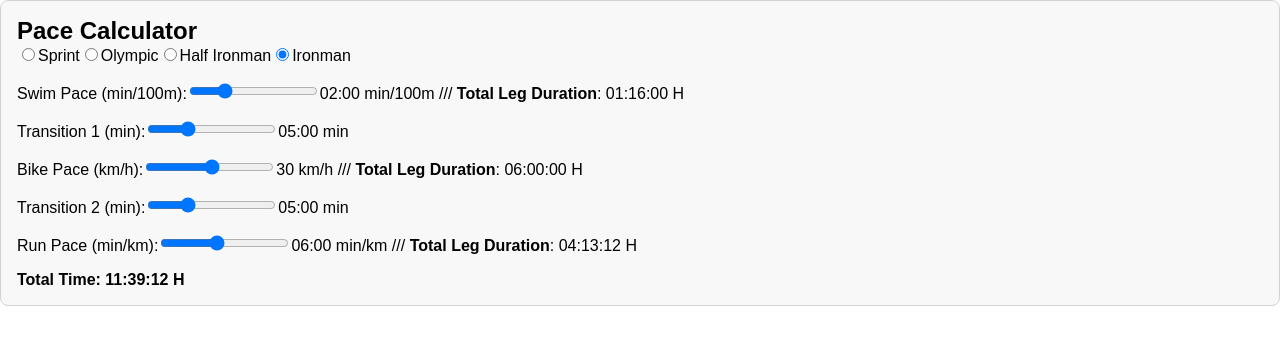
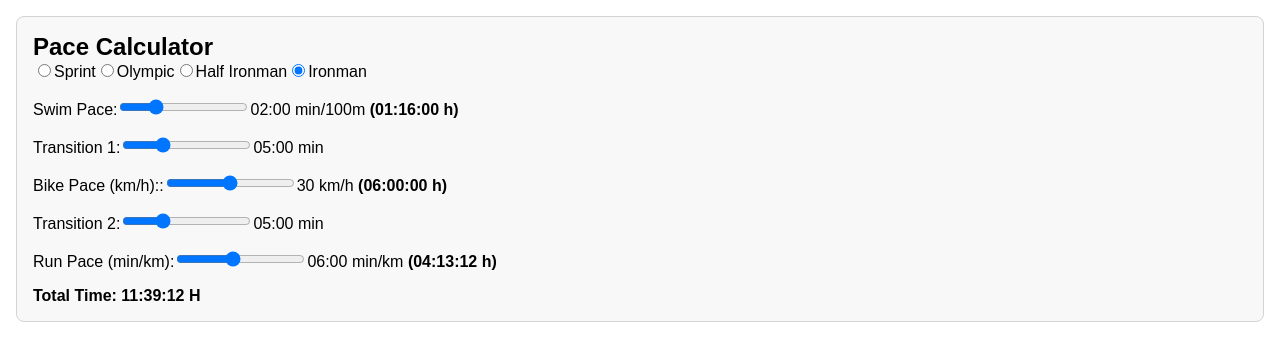
Before and after one commit to sascharissling/226tools-frontend, a React (Vite) app: page /pace-calculator in a window 1280 px wide. Shown: the top 360 px of the page. Built offline with nearby package versions, Linux system fonts and the light colour scheme.

Commit message:
refactor files

```diff
--- /dev/null
+++ b/src/pages/pace-calculator/components/Discipline.tsx
@@ -0,0 +1,42 @@
+import formatMinutesToHHMMSS from "../../../utils/formatMinutesToHHMMSS.ts";
+
+interface DisciplineProps {
+  label: string;
+  value: number;
+  setValue: (value: number) => void;
+  min: number;
+  max: number;
+  step: number;
+  unit: string;
+  totalTime?: number;
+  formattedValue?: string;
+}
+const Discipline = ({
+  label,
+  value,
+  setValue,
+  min,
+  max,
+  step,
+  unit,
+  totalTime,
+  formattedValue,
+}: DisciplineProps) => {
+  return (
+    <label>
+      {label}:
+      <input
+        type="range"
+        min={min}
+        max={max}
+        step={step}
+        value={value}
+        onChange={(e) => setValue(Number(e.target.value))}
+      />
+      {formattedValue ?? value} {unit}{" "}
+      {totalTime && <strong>({formatMinutesToHHMMSS(totalTime)} h)</strong>}
+    </label>
+  );
+};
+
+export default Discipline;
--- a/src/pages/pace-calculator/index.tsx
+++ b/src/pages/pace-calculator/index.tsx
@@ -1,24 +1,8 @@
-import { useState, ChangeEvent } from "react";
+import { useState, ChangeEvent, useMemo } from "react";
 import styled from "styled-components";
-
-const formatTime = (totalMinutes: number): string => {
-  const hours = Math.floor(totalMinutes / 60);
-  const minutes = Math.floor(totalMinutes % 60);
-  const seconds = Math.floor((totalMinutes * 60) % 60);
-
-  const pad = (num: number) => String(num).padStart(2, "0");
-
-  return `${pad(hours)}:${pad(minutes)}:${pad(seconds)}`;
-};
-
-const formatMinutesToMMSS = (minutes: number): string => {
-  const mins = Math.floor(minutes);
-  const secs = Math.floor((minutes - mins) * 60);
-
-  const pad = (num: number) => String(num).padStart(2, "0");
-
-  return `${pad(mins)}:${pad(secs)}`;
-};
+import Discipline from "./components/Discipline.tsx";
+import formatMinutesToHHMMSS from "../../utils/formatMinutesToHHMMSS.ts";
+import formatMinutesToMMSS from "../../utils/formatMinutesToMMSS.ts";
 
 type Competition = "Sprint" | "Olympic" | "Half Ironman" | "Ironman";
 
@@ -33,26 +17,24 @@
 
 const PaceCalculator = () => {
   const [selectedLength, setSelectedLength] = useState<Competition>("Ironman");
-  const [swimPace, setSwimPace] = useState(2); // minutes per 100m
-  const [transition1, setTransition1] = useState(5); // minutes
-  const [bikePace, setBikePace] = useState(30); // km/h
-  const [transition2, setTransition2] = useState(5); // minutes
-  const [runPace, setRunPace] = useState(6); // minutes per km
+  const [swimPace, setSwimPace] = useState(2);
+  const [transition1, setTransition1] = useState(5);
+  const [bikePace, setBikePace] = useState(30);
+  const [transition2, setTransition2] = useState(5);
+  const [runPace, setRunPace] = useState(6);
 
   const handleLengthChange = (event: ChangeEvent<HTMLInputElement>) => {
     setSelectedLength(event.target.value as Competition);
   };
 
-  const calculateTotalTime = () => {
+  const totalTime = useMemo(() => {
     const { swim, bike, run } = lengths[selectedLength];
-    const swimTime = swim * 10 * swimPace; // in minutes
-    const bikeTime = (bike / bikePace) * 60; // in minutes
-    const runTime = run * runPace; // in minutes
+    const swimTime = swim * 10 * swimPace;
+    const bikeTime = (bike / bikePace) * 60;
+    const runTime = run * runPace;
     const totalTime = swimTime + bikeTime + runTime + transition1 + transition2;
-    return Number(totalTime.toFixed(2));
-  };
-
-  console.log(lengths[selectedLength].bike / bikePace);
+    return formatMinutesToHHMMSS(Number(totalTime.toFixed(2)));
+  }, [selectedLength, swimPace, transition1, bikePace, transition2, runPace]);
 
   return (
     <Section>
@@ -71,73 +53,60 @@
         ))}
       </div>
       <SliderContainer>
-        <label>
-          Swim Pace (min/100m):
-          <input
-            type="range"
-            min="1"
-            max="5"
-            step="0.05"
+        <Discipline
+          label="Swim Pace"
           value={swimPace}
-            onChange={(e) => setSwimPace(Number(e.target.value))}
+          setValue={setSwimPace}
+          min={1}
+          max={5}
+          step={0.05}
+          unit="min/100m"
+          formattedValue={formatMinutesToMMSS(swimPace)}
+          totalTime={lengths[selectedLength].swim * 10 * swimPace}
         />
-          {formatMinutesToMMSS(swimPace)} min/100m ///{" "}
-          <strong>Total Leg Duration</strong>:{" "}
-          {formatTime(lengths[selectedLength].swim * 10 * swimPace)} H
-        </label>
-        <label>
-          Transition 1 (min):
-          <input
-            type="range"
-            min="1"
-            max="15"
-            step="0.25"
+        <Discipline
+          label="Transition 1"
           value={transition1}
-            onChange={(e) => setTransition1(Number(e.target.value))}
+          setValue={setTransition1}
+          min={1}
+          max={15}
+          step={0.25}
+          unit="min"
+          formattedValue={formatMinutesToMMSS(transition1)}
         />
-          {formatMinutesToMMSS(transition1)} min
-        </label>
-        <label>
-          Bike Pace (km/h):
-          <input
-            type="range"
-            min="8"
-            max="50"
-            step="0.25"
+        <Discipline
+          label="Bike Pace (km/h):"
           value={bikePace}
-            onChange={(e) => setBikePace(Number(e.target.value))}
+          setValue={setBikePace}
+          min={5}
+          max={55}
+          step={0.25}
+          unit="km/h"
+          totalTime={(lengths[selectedLength].bike / bikePace) * 60}
         />
-          {bikePace} km/h /// <strong>Total Leg Duration</strong>:{" "}
-          {formatTime((lengths[selectedLength].bike / bikePace) * 60)} H
-        </label>
-        <label>
-          Transition 2 (min):
-          <input
-            type="range"
-            min="1"
-            max="15"
-            step="0.25"
+        <Discipline
+          label="Transition 2"
           value={transition2}
-            onChange={(e) => setTransition2(Number(e.target.value))}
+          setValue={setTransition2}
+          min={1}
+          max={15}
+          step={0.25}
+          unit="min"
+          formattedValue={formatMinutesToMMSS(transition2)}
         />
-          {formatMinutesToMMSS(transition2)} min
-        </label>
-        <label>
-          Run Pace (min/km):
-          <input
-            type="range"
-            min="3"
-            max="10"
-            step="0.05"
+        <Discipline
+          label="Run Pace (min/km)"
           value={runPace}
-            onChange={(e) => setRunPace(Number(e.target.value))}
+          setValue={setRunPace}
+          min={3}
+          max={10}
+          step={0.05}
+          unit="min/km"
+          formattedValue={formatMinutesToMMSS(runPace)}
+          totalTime={lengths[selectedLength].run * runPace}
         />
-          {formatMinutesToMMSS(runPace)} min/km ///{" "}
-          <strong>Total Leg Duration</strong>:{" "}
-          {formatTime(lengths[selectedLength].run * runPace)} H
-        </label>
       </SliderContainer>
-      <TotalTime>Total Time: {formatTime(calculateTotalTime())} H</TotalTime>
+      <TotalTime>Total Time: {totalTime} H</TotalTime>
     </Section>
   );
 };
@@ -145,6 +114,7 @@
 export default PaceCalculator;
 
 const Section = styled.section`
+  margin: 1rem;
   padding: 1rem;
   border: 1px solid ${(props) => props.theme.colors.lightgray};
   border-radius: 0.5rem;
--- /dev/null
+++ b/src/utils/formatMinutesToHHMMSS.ts
@@ -0,0 +1,11 @@
+const formatMinutesToHHMMSS = (totalMinutes: number): string => {
+  const hours = Math.floor(totalMinutes / 60);
+  const minutes = Math.floor(totalMinutes % 60);
+  const seconds = Math.floor((totalMinutes * 60) % 60);
+
+  const pad = (num: number) => String(num).padStart(2, "0");
+
+  return `${pad(hours)}:${pad(minutes)}:${pad(seconds)}`;
+};
+
+export default formatMinutesToHHMMSS;
--- /dev/null
+++ b/src/utils/formatMinutesToMMSS.ts
@@ -0,0 +1,10 @@
+const formatMinutesToMMSS = (minutes: number): string => {
+  const mins = Math.floor(minutes);
+  const secs = Math.floor((minutes - mins) * 60);
+
+  const pad = (num: number) => String(num).padStart(2, "0");
+
+  return `${pad(mins)}:${pad(secs)}`;
+};
+
+export default formatMinutesToMMSS;
```
Lines whose indentation alone changed are shown as unchanged.
